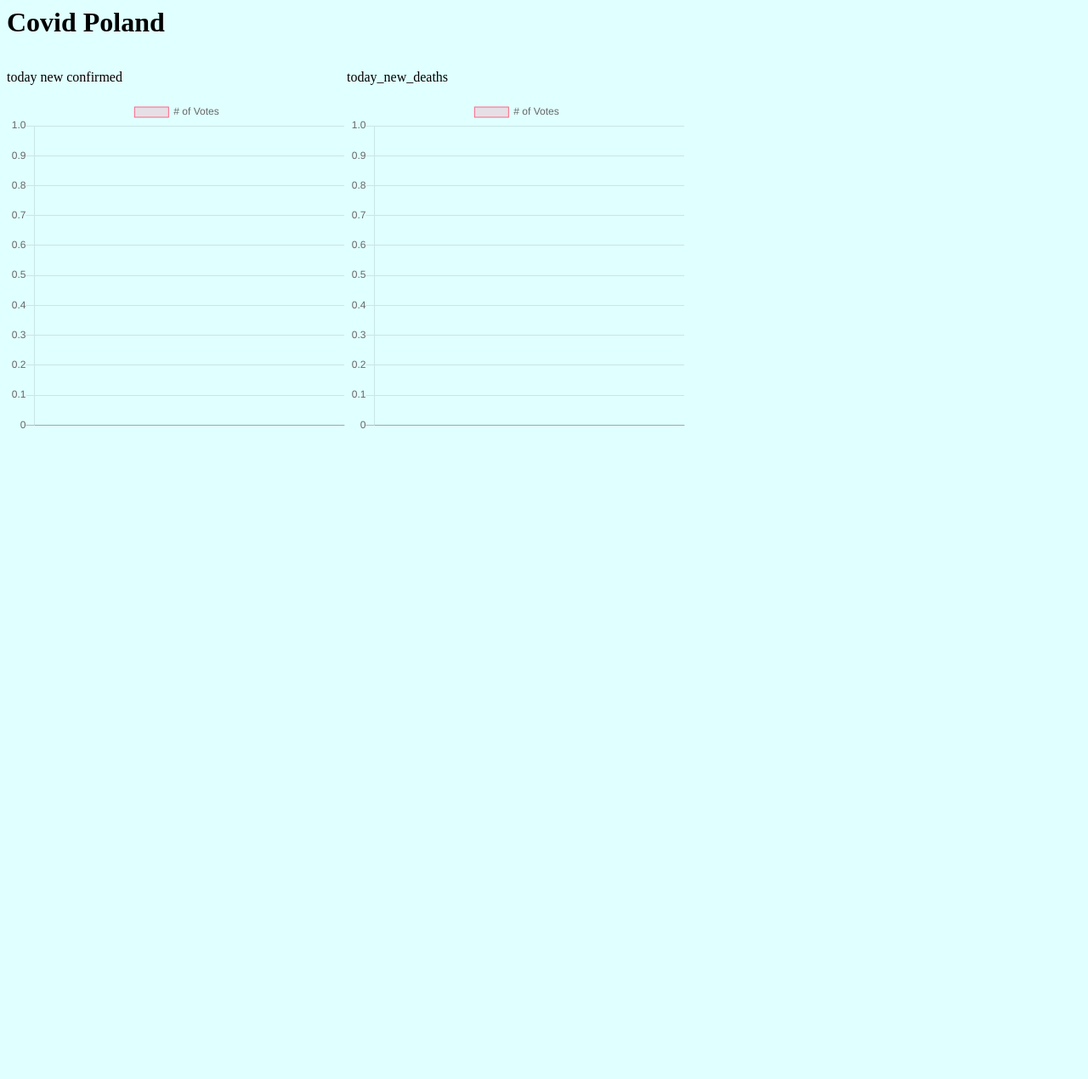
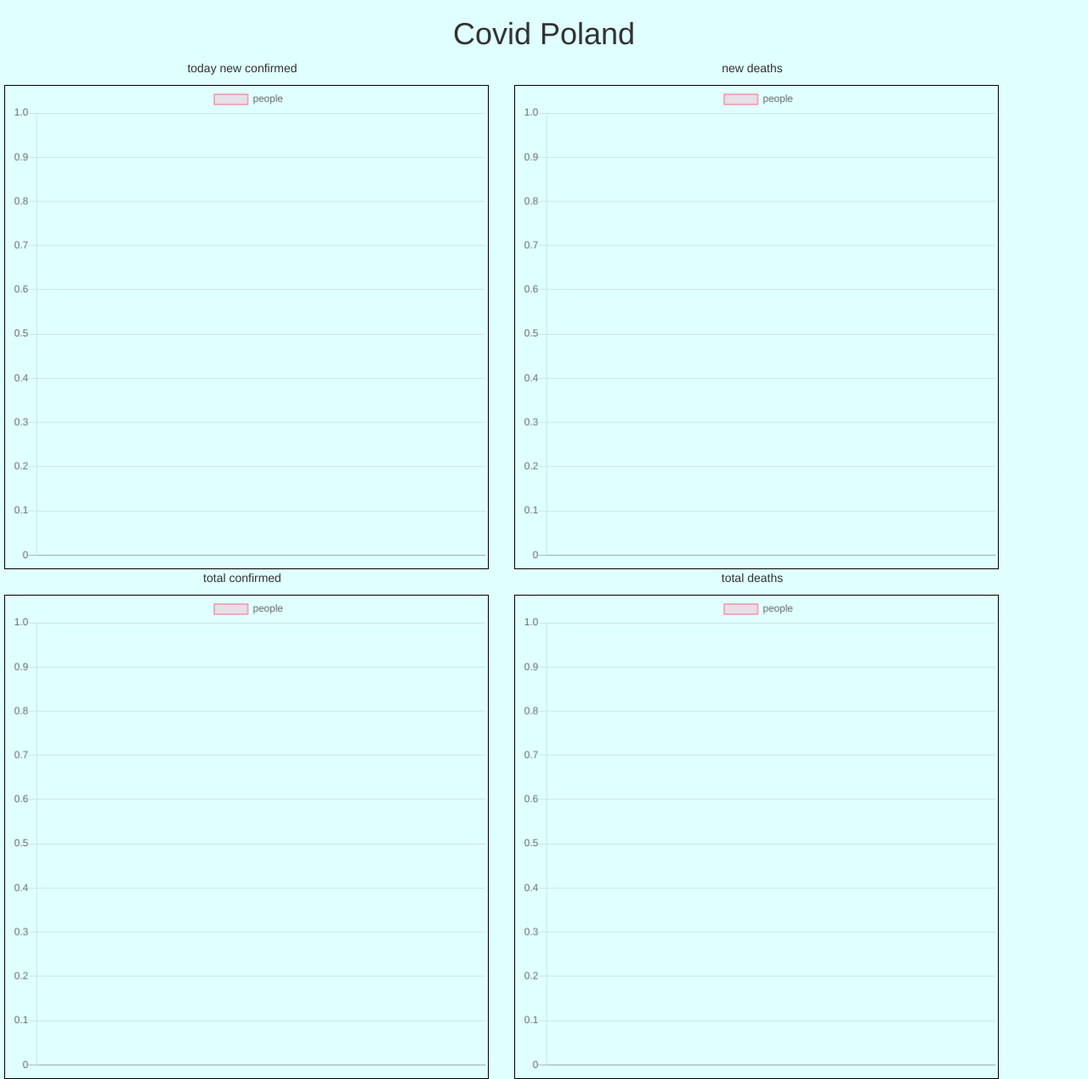
Before and after one commit to bartdob/Django-project, a Django app: page /covid/graph/ in a window 1280 px wide. Shown: the whole page at 85% size. Before the commit the page ends 504 px from the top, so only its background shows below. Run offline with Django 3.2, Linux system fonts and the light colour scheme; data that the repository does not hold is empty; parts of the project's set-up code (start-up, migrations or seed data) failed here and were passed over; some libraries are stand-ins or nearby versions.

Commit message:
layout covid and procfile add celery

```diff
--- a/covid/models.py
+++ b/covid/models.py
@@ -8,6 +8,8 @@ class Data(models.Model):
     deaths = models.IntegerField()
     today_new_deaths = models.IntegerField()
     today_new_confirmed = models.IntegerField()
+    confirmed = models.IntegerField(null=True)
+    recovered = models.IntegerField(null=True)
 
     def __str__(self):
         return str(self.date.strftime("%Y/%m/%d"))
--- /dev/null
+++ b/covid/static/cov-graph.css
@@ -0,0 +1,23 @@
+#myChart{
+    border: 1px solid black;
+    padding-left: 5px;
+    margin-left: 5px;
+}
+
+#myChart1{
+    border: 1px solid black;
+    padding-left: 5px;
+    margin-left: 5px;
+}
+
+#myChart2{
+    border: 1px solid black;
+    padding-left: 5px;
+    margin-left: 5px;
+}
+
+#myChart3{
+    border: 1px solid black;
+    padding-left: 5px;
+    margin-left: 5px;
+}
--- /dev/null
+++ b/covid/templates/cov-graph.html
@@ -0,0 +1,215 @@
+{%load static%}
+
+<html>
+<head>
+    <link rel="stylesheet" href="https://maxcdn.bootstrapcdn.com/bootstrap/3.3.7/css/bootstrap.min.css" integrity="sha384-BVYiiSIFeK1dGmJRAkycuHAHRg32OmUcww7on3RYdg4Va+PmSTsz/K68vbdEjh4u" crossorigin="anonymous">
+  <link rel="stylesheet" href="{% static 'cov-graph.css' %}">
+  <script src="https://cdn.jsdelivr.net/npm/chart.js@2.9.3/dist/Chart.min.js" integrity="sha256-R4pqcOYV8lt7snxMQO/HSbVCFRPMdrhAFMH+vr9giYI=" crossorigin="anonymous"></script>
+  <script
+  src="https://code.jquery.com/jquery-3.5.1.slim.js"
+  integrity="sha256-DrT5NfxfbHvMHux31Lkhxg42LY6of8TaYyK50jnxRnM="
+  crossorigin="anonymous"></script>
+</head>
+
+<body style="background-color: lightcyan">
+  <div class="text-center">
+    <h1>Covid Poland</h1>
+  </div>
+    <div class="row">
+      <div class="container" style="width: 600px; float: left;">
+        <p class="text-center">today new confirmed</p>
+        <canvas id="myChart" width="50" height="50">
+          <script>
+            $(document).ready(function(){
+            var ctx = document.getElementById('myChart').getContext('2d');
+            var myChart = new Chart(ctx, {
+                type: 'line',
+                data: {
+                    labels: [{% for data in datas %}'{{ data.date|date:"d/m" }}',{% endfor %}],
+                    datasets: [{
+                        label: 'people',
+                        data: [{% for data in datas %}{{ data.today_new_confirmed }},{% endfor %}],
+                        backgroundColor: [
+                            'rgba(255, 99, 132, 0.2)',
+                            'rgba(54, 162, 235, 0.2)',
+                            'rgba(255, 206, 86, 0.2)',
+                            'rgba(75, 192, 192, 0.2)',
+                            'rgba(153, 102, 255, 0.2)',
+                            'rgba(255, 159, 64, 0.2)'
+                        ],
+                        borderColor: [
+                            'rgba(255, 99, 132, 1)',
+                            'rgba(54, 162, 235, 1)',
+                            'rgba(255, 206, 86, 1)',
+                            'rgba(75, 192, 192, 1)',
+                            'rgba(153, 102, 255, 1)',
+                            'rgba(255, 159, 64, 1)'
+                        ],
+                        borderWidth: 1
+                    }]
+                },
+                options: {
+                    scales: {
+                        yAxes: [{
+                            ticks: {
+                                beginAtZero: true
+                            }
+                        }]
+                    }
+                }
+            });
+            });
+            </script>
+        </canvas>
+      </div>
+
+
+      <div class="container" style="width: 600px; float: left;">
+        <p class="text-center">new deaths</p>
+        <canvas id="myChart1" width="50" height="50">
+          <script>
+            $(document).ready(function(){
+            var ctx = document.getElementById('myChart1').getContext('2d');
+            var myChart = new Chart(ctx, {
+                type: 'line',
+                data: {
+                    labels: [{% for data in datas %}'{{ data.date|date:"d/m" }}',{% endfor %}],
+                    datasets: [{
+                        label: 'people',
+                        data: [{% for data in datas %}{{data.today_new_deaths}},{% endfor %}],
+                        backgroundColor: [
+                            'rgba(255, 99, 132, 0.2)',
+                            'rgba(54, 162, 235, 0.2)',
+                            'rgba(255, 206, 86, 0.2)',
+                            'rgba(75, 192, 192, 0.2)',
+                            'rgba(153, 102, 255, 0.2)',
+                            'rgba(255, 159, 64, 0.2)'
+                        ],
+                        borderColor: [
+                            'rgba(255, 99, 132, 1)',
+                            'rgba(54, 162, 235, 1)',
+                            'rgba(255, 206, 86, 1)',
+                            'rgba(75, 192, 192, 1)',
+                            'rgba(153, 102, 255, 1)',
+                            'rgba(255, 159, 64, 1)'
+                        ],
+                        borderWidth: 1
+                    }]
+                },
+                options: {
+                    scales: {
+                        yAxes: [{
+                            ticks: {
+                                beginAtZero: true
+                            }
+                        }]
+                    }
+                }
+            });
+            });
+            </script>
+        </canvas>
+      </div>
+    </div>
+
+    <div class="row">
+      <div class="container" style="width: 600px; float: left;">
+        <p class="text-center"> total confirmed</p>
+        <canvas id="myChart2" width="50" height="50">
+          <script>
+            $(document).ready(function(){
+            var ctx = document.getElementById('myChart2').getContext('2d');
+            var myChart = new Chart(ctx, {
+                type: 'line',
+                data: {
+                    labels: [{% for data in datas %}'{{ data.date|date:"d/m" }}',{% endfor %}],
+                    datasets: [{
+                        label: 'people',
+                        data: [{% for data in datas %}{{data.confirmed}},{% endfor %}],
+                        backgroundColor: [
+                            'rgba(255, 99, 132, 0.2)',
+                            'rgba(54, 162, 235, 0.2)',
+                            'rgba(255, 206, 86, 0.2)',
+                            'rgba(75, 192, 192, 0.2)',
+                            'rgba(153, 102, 255, 0.2)',
+                            'rgba(255, 159, 64, 0.2)'
+                        ],
+                        borderColor: [
+                            'rgba(255, 99, 132, 1)',
+                            'rgba(54, 162, 235, 1)',
+                            'rgba(255, 206, 86, 1)',
+                            'rgba(75, 192, 192, 1)',
+                            'rgba(153, 102, 255, 1)',
+                            'rgba(255, 159, 64, 1)'
+                        ],
+                        borderWidth: 1
+                    }]
+                },
+                options: {
+                    scales: {
+                        yAxes: [{
+                            ticks: {
+                                beginAtZero: true
+                            }
+                        }]
+                    }
+                }
+            });
+            });
+            </script>
+        </canvas>
+      </div>
+
+
+      <div class="container" style="width: 600px; float: left;">
+        <p class="text-center">total deaths</p>
+        <canvas id="myChart3" width="50" height="50">
+          <script>
+            $(document).ready(function(){
+            var ctx = document.getElementById('myChart3').getContext('2d');
+            var myChart = new Chart(ctx, {
+                type: 'line',
+                data: {
+                    labels: [{% for data in datas %}'{{ data.date|date:"d/m" }}',{% endfor %}],
+                    datasets: [{
+                        label: 'people',
+                        data: [{% for data in datas %}{{data.deaths}},{% endfor %}],
+                        backgroundColor: [
+                            'rgba(255, 99, 132, 0.2)',
+                            'rgba(54, 162, 235, 0.2)',
+                            'rgba(255, 206, 86, 0.2)',
+                            'rgba(75, 192, 192, 0.2)',
+                            'rgba(153, 102, 255, 0.2)',
+                            'rgba(255, 159, 64, 0.2)'
+                        ],
+                        borderColor: [
+                            'rgba(255, 99, 132, 1)',
+                            'rgba(54, 162, 235, 1)',
+                            'rgba(255, 206, 86, 1)',
+                            'rgba(75, 192, 192, 1)',
+                            'rgba(153, 102, 255, 1)',
+                            'rgba(255, 159, 64, 1)'
+                        ],
+                        borderWidth: 1
+                    }]
+                },
+                options: {
+                    scales: {
+                        yAxes: [{
+                            ticks: {
+                                beginAtZero: true
+                            }
+                        }]
+                    }
+                }
+            });
+            });
+            </script>
+        </canvas>
+      </div>
+    </div>
+  </body>
+
+
+
+</html>
--- a/covid/templates/cov.html
+++ /dev/null
@@ -1,113 +0,0 @@
-<html>
-<head>
-  <script src="https://cdn.jsdelivr.net/npm/chart.js@2.9.3/dist/Chart.min.js" integrity="sha256-R4pqcOYV8lt7snxMQO/HSbVCFRPMdrhAFMH+vr9giYI=" crossorigin="anonymous"></script>
-  <script
-  src="https://code.jquery.com/jquery-3.5.1.slim.js"
-  integrity="sha256-DrT5NfxfbHvMHux31Lkhxg42LY6of8TaYyK50jnxRnM="
-  crossorigin="anonymous"></script>
-</head>
-
-<body style="background-color: lightcyan">
-  <h1>Covid Poland</h1>
-
-  <div class="container d-flex">
-    <div class="container" style="width: 400px; float: left;">
-      <p>today new confirmed</p>
-      <canvas id="myChart" width="50" height="50">
-        <script>
-          $(document).ready(function(){
-          var ctx = document.getElementById('myChart').getContext('2d');
-          var myChart = new Chart(ctx, {
-              type: 'bar',
-              data: {
-                  labels: [{% for data in datas %}'{{ data.date }}',{% endfor %}],
-                  datasets: [{
-                      label: '# of Votes',
-                      data: [{% for data in datas %}{{ data.today_new_confirmed }},{% endfor %}],
-                      backgroundColor: [
-                          'rgba(255, 99, 132, 0.2)',
-                          'rgba(54, 162, 235, 0.2)',
-                          'rgba(255, 206, 86, 0.2)',
-                          'rgba(75, 192, 192, 0.2)',
-                          'rgba(153, 102, 255, 0.2)',
-                          'rgba(255, 159, 64, 0.2)'
-                      ],
-                      borderColor: [
-                          'rgba(255, 99, 132, 1)',
-                          'rgba(54, 162, 235, 1)',
-                          'rgba(255, 206, 86, 1)',
-                          'rgba(75, 192, 192, 1)',
-                          'rgba(153, 102, 255, 1)',
-                          'rgba(255, 159, 64, 1)'
-                      ],
-                      borderWidth: 1
-                  }]
-              },
-              options: {
-                  scales: {
-                      yAxes: [{
-                          ticks: {
-                              beginAtZero: true
-                          }
-                      }]
-                  }
-              }
-          });
-          });
-          </script>
-      </canvas>
-    </div>
-
-
-    <div class="container" style="width: 400px; float: left;">
-      <p>today_new_deaths</p>
-      <canvas id="myChart1" width="50" height="50">
-        <script>
-          $(document).ready(function(){
-          var ctx = document.getElementById('myChart1').getContext('2d');
-          var myChart = new Chart(ctx, {
-              type: 'line',
-              data: {
-                  labels: [{% for data in datas %}'{{ data.date }}',{% endfor %}],
-                  datasets: [{
-                      label: '# of Votes',
-                      data: [{% for data in datas %}{{data.today_new_deaths}},{% endfor %}],
-                      backgroundColor: [
-                          'rgba(255, 99, 132, 0.2)',
-                          'rgba(54, 162, 235, 0.2)',
-                          'rgba(255, 206, 86, 0.2)',
-                          'rgba(75, 192, 192, 0.2)',
-                          'rgba(153, 102, 255, 0.2)',
-                          'rgba(255, 159, 64, 0.2)'
-                      ],
-                      borderColor: [
-                          'rgba(255, 99, 132, 1)',
-                          'rgba(54, 162, 235, 1)',
-                          'rgba(255, 206, 86, 1)',
-                          'rgba(75, 192, 192, 1)',
-                          'rgba(153, 102, 255, 1)',
-                          'rgba(255, 159, 64, 1)'
-                      ],
-                      borderWidth: 1
-                  }]
-              },
-              options: {
-                  scales: {
-                      yAxes: [{
-                          ticks: {
-                              beginAtZero: true
-                          }
-                      }]
-                  }
-              }
-          });
-          });
-          </script>
-      </canvas>
-    </div>
-  </div>
-    </body>
-
-
-
-</html>
--- a/covid/urls.py
+++ b/covid/urls.py
@@ -4,7 +4,5 @@ from . import views
 urlpatterns = [
     path('', views.main_covid, name='covid'),
     path('update/', views.CovidUpdateView.as_view(), name='update'),
-    path('cov/', views.HomeView.as_view(), name='cov'),
-    path('graph/', views.home, name='covid-graph')
-
+    path('graph/', views.HomeView.as_view(), name='cov-graph'),
 ]
--- a/covid/views.py
+++ b/covid/views.py
@@ -84,7 +84,7 @@ def home(request):
     context = {
         'datas': Data.objects.all()
     }
-    return render(request, 'cov.html', context)
+    return render(request, 'cov-graph.html', context)
 
 class CovidUpdateView(View):
     def get(self, request, *args, **kwargs):
@@ -98,5 +98,5 @@ class CovidUpdateView(View):
 
 class HomeView(ListView):
     model = Data
-    template_name = 'cov.html'
+    template_name = 'cov-graph.html'
     context_object_name = 'datas'
```
Also changed, not shown: covid/tasks.py (+25 -23 lines), weather/templates/main.html (+8 -0 lines), covid/migrations/0001_initial.py, covid/migrations/0002_auto_20201025_0914.py (added), 2 other files.
